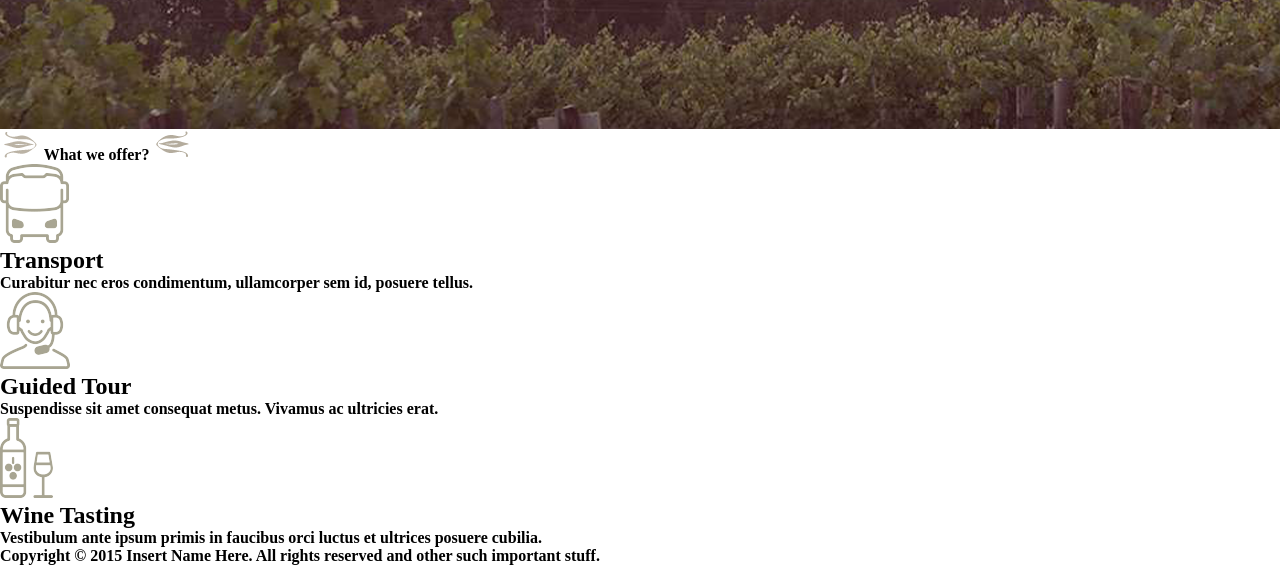
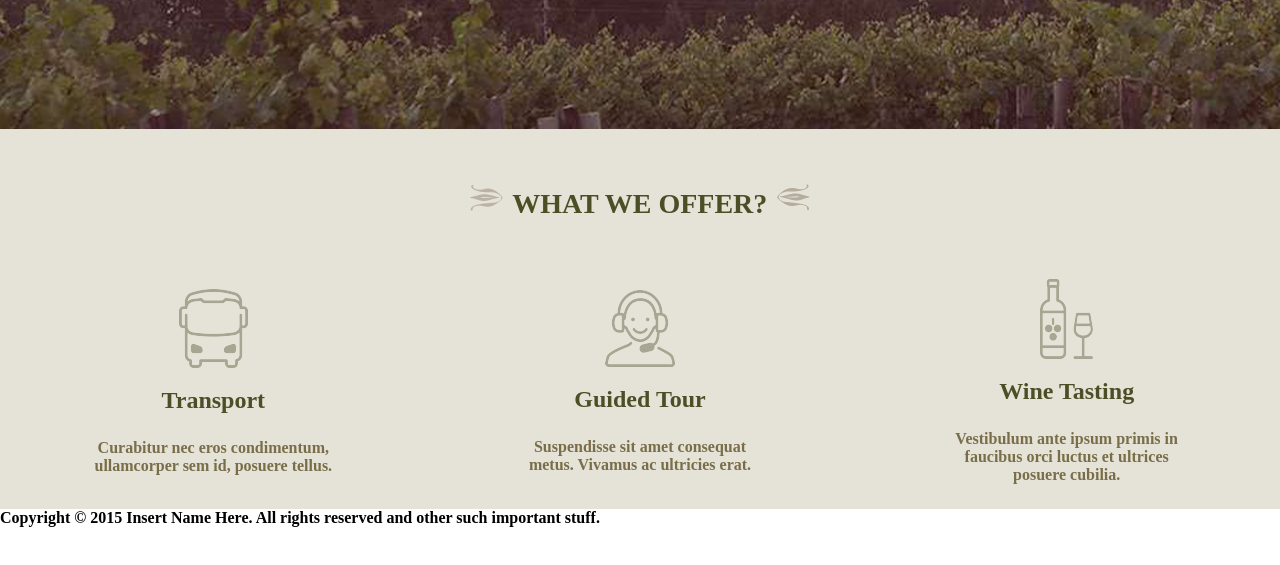
Before and after one commit to marinapopov/Landing-Page, a plain HTML site: page index.html in a window 1280 px wide. Shown: the part 421-986 px from the top of the page. After the commit the page ends 948 px from the top, so only its background shows below. Drawn offline with Linux system fonts and the light colour scheme.

Commit message:
add offers section

```diff
--- a/css/main.css
+++ b/css/main.css
@@ -40,3 +40,45 @@
     padding: 15px 35px;
     border: none;
 }
+
+/* Offerings section */
+
+#offerings {
+    display: grid;
+    grid-template-rows: 150px 1fr;
+    background: #e5e3d7;
+    padding: 0 0 25px;
+}
+
+.offeringsBoxForTitle {
+    color: #4d4d26;
+    font-size: 28px;
+    text-align: center;
+    margin: 50px 0 0;
+    text-transform: uppercase;
+    line-height: 50px;
+}
+
+.offeringsBoxForFeatures {
+    display: grid;
+    grid-template-rows: 1fr;
+    grid-template-columns: repeat(3, 1fr);
+    max-width: 1400px;
+    margin: auto;
+}
+
+#offeringsBox1, #offeringsBox2, #offeringsBox3 {
+    text-align: center;
+    margin: auto;
+    max-width: 60%;
+}
+
+#offeringsBox1 h2, #offeringsBox2 h2, #offeringsBox3 h2 {
+    color: #4d4d26;
+    padding: 15px 0 25px;
+}
+
+#offeringsBox1 p, #offeringsBox2 p, #offeringsBox3 p {
+    font-size: 16px;
+    color: #796e49;
+}
```
